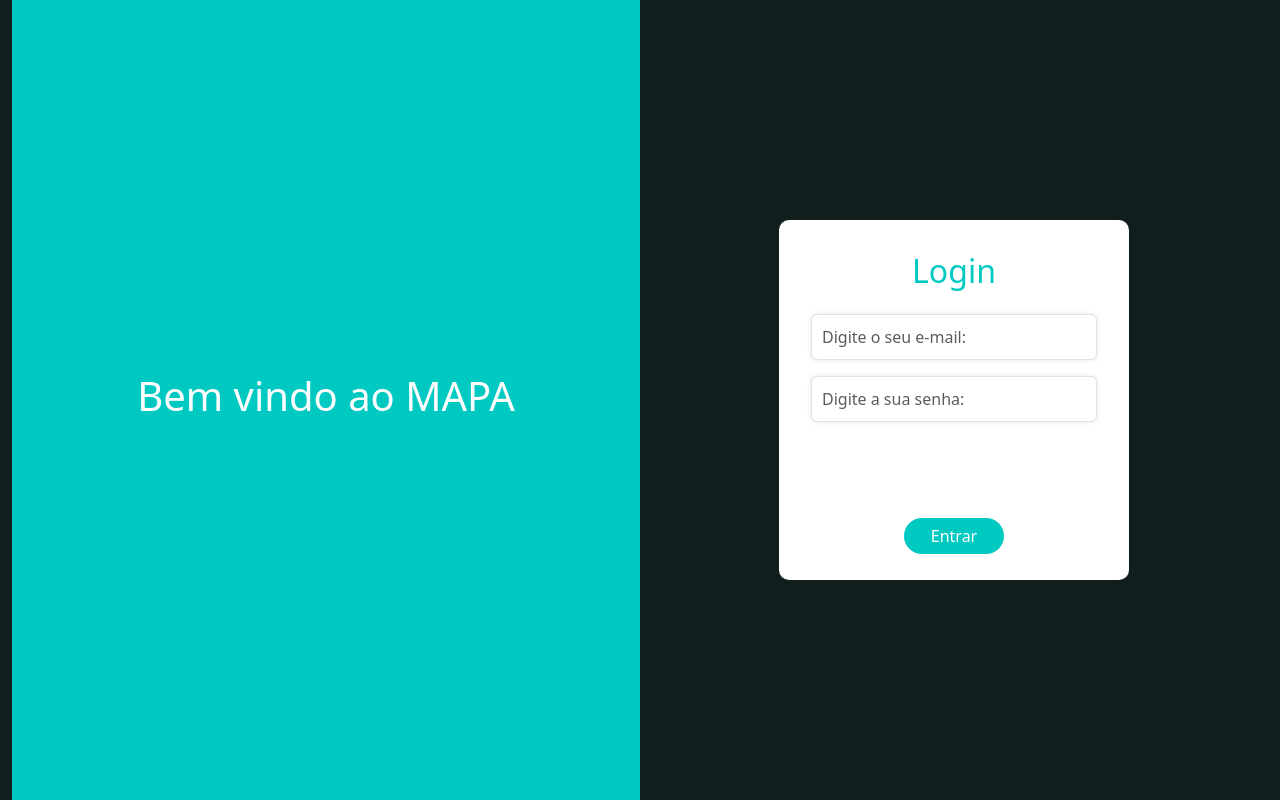
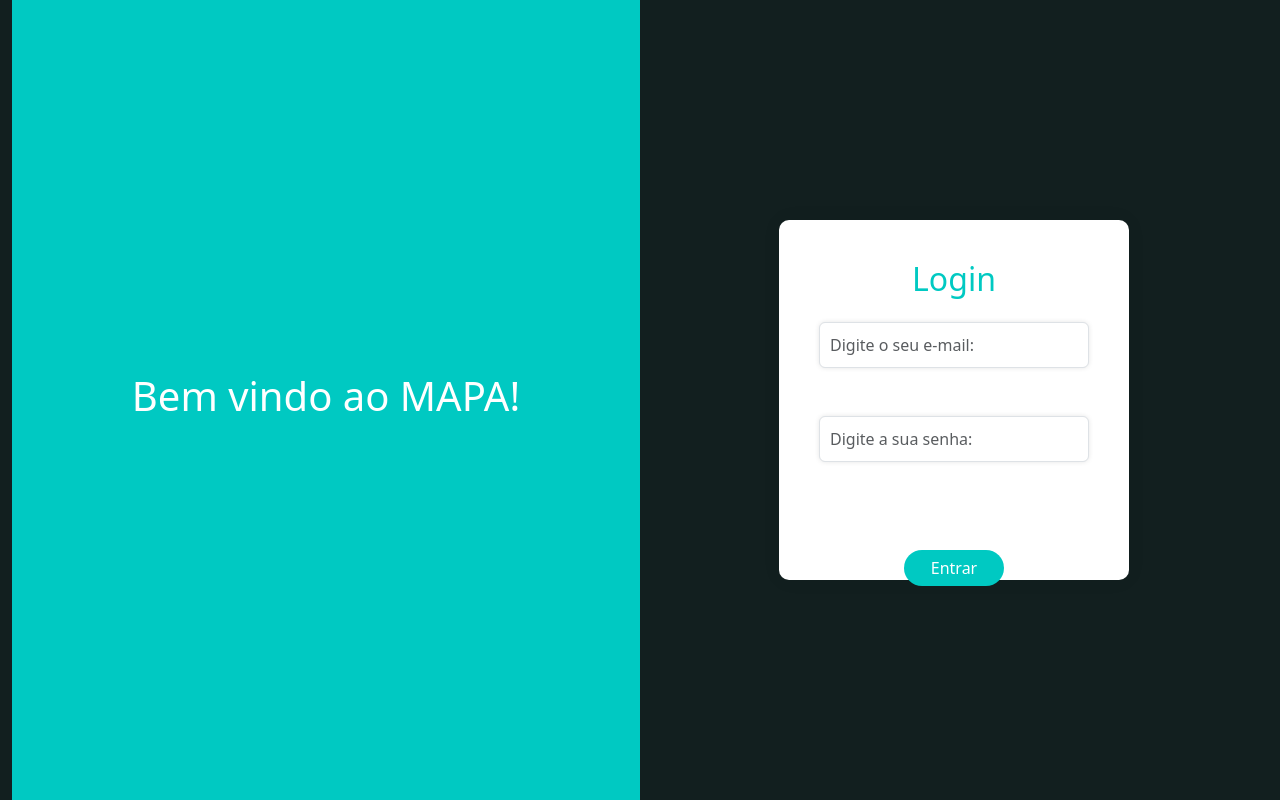
Before and after one commit to analicedantas/MAPA, a PHP site: page / in a window 1280 px wide. Run offline with PHP 8.4, Linux system fonts and the light colour scheme.

Commit message:
Update index.php

```diff
--- a/index.php
+++ b/index.php
@@ -37,7 +37,7 @@ if (isset($_POST['email'])) {
     <meta name="viewport" content="width=device-width, initial-scale=1.0">
     <link href="https://cdn.jsdelivr.net/npm/bootstrap@5.3.3/dist/css/bootstrap.min.css" rel="stylesheet">
     <script src="https://cdn.jsdelivr.net/npm/bootstrap@5.3.3/dist/js/bootstrap.bundle.min.js"></script>
-    <title>MAPA - Login</title>
+    <title>MAPA</title>
     <style>
         html, body {
             height: 100%;
@@ -63,29 +63,28 @@ if (isset($_POST['email'])) {
             background-color: white;
             border-radius: 10px;
             box-shadow: 0 0 20px rgba(0,0,0,0.05);
-            padding: 2rem;
+            padding: 2.5rem;
             width: 100%;
             height: 45vh;
             max-width: 350px;
             margin: 2rem auto;
             text-align: center;
+
         }
         .btn.btn-primary {
             background-color: rgba(0, 201, 194, 1);
-            margin-top: 10vh;
+            margin-top: 5vh;
             width: 100px;
             border-radius: 3vh;
             border: none;
         }
-        .mb-3 input {
+        .mb-5 input {
             width: 100%;
             padding: 10px;
             font-size: 1rem;
             margin-top: 1vh;
             box-sizing: border-box;
             box-shadow: 0 0 5px rgba(0,0,0,0.1);
-            transition: box-shadow 0.3s ease;
-
         }
     </style>
 </head>
@@ -93,16 +92,16 @@ if (isset($_POST['email'])) {
     <div class="container-fluid min-vh-100">
         <div class="row g-0 min-vh-100">
             <div class="col-12 col-md-6 design-section">
-                <h1 class="text-center">Bem vindo ao MAPA</h1>
+                <h1 class="text-center">Bem vindo ao MAPA!</h1>
             </div>
             <div class="col-12 col-md-6 d-flex align-items-center justify-content-center">
                 <div class="login-section">
                     <form method="post">
                         <h2 class="mb-4" style="color: rgba(0, 201, 194, 1);">Login</h2>
-                        <div class="mb-3">
+                        <div class="mb-5">
                             <input type="text" name="email" class="form-control" placeholder="Digite o seu e-mail:" required>
                         </div>
-                        <div class="mb-3">
+                        <div class="mb-5">
                             <input type="password" name="senha" class="form-control" placeholder="Digite a sua senha:" required>
                         </div>
                         <button type="submit" class="btn btn-primary">Entrar</button>
```
